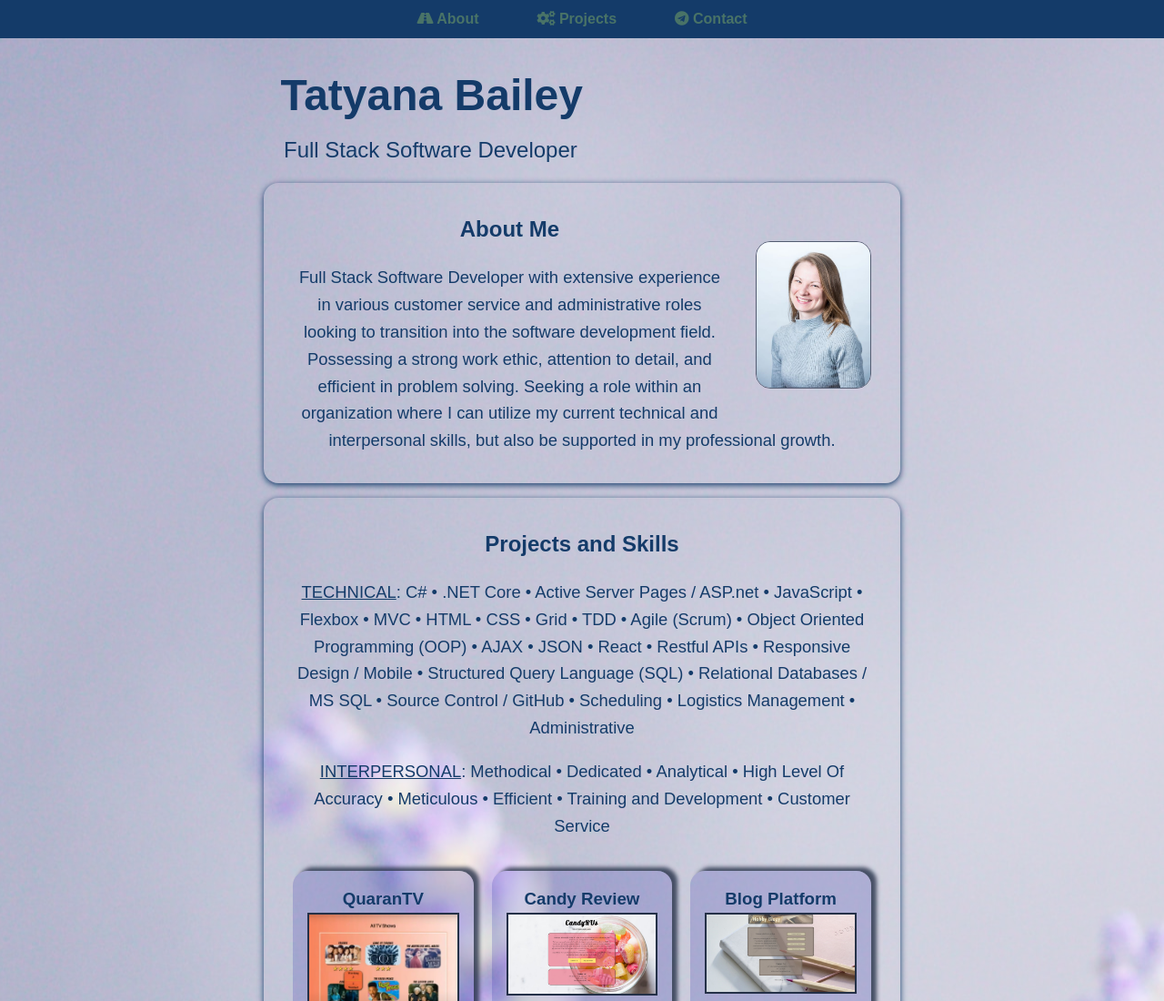
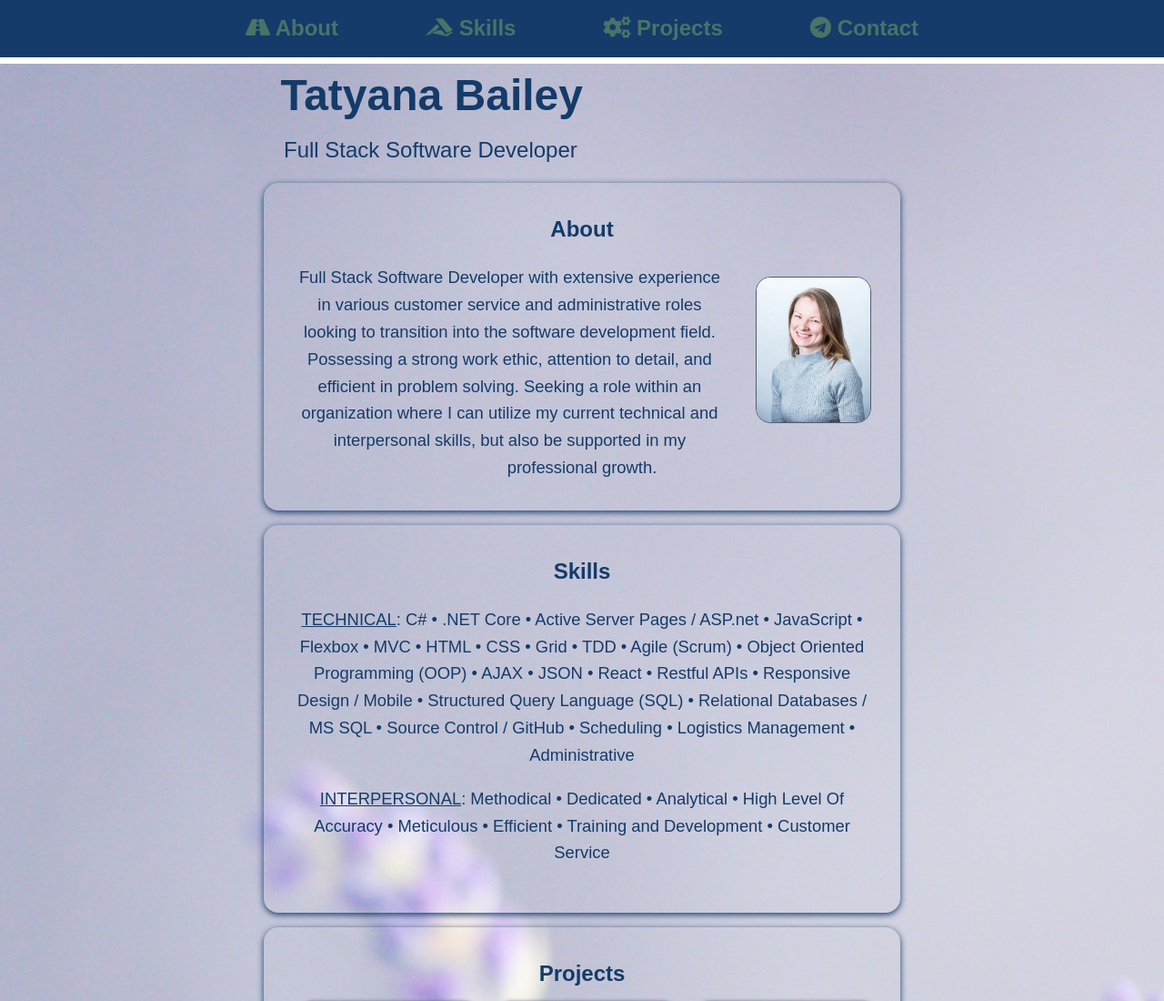
Before and after one commit to tatyanaasb/tatyanaasb.github.io, a plain HTML site: page index.html in a window 1280 px wide. Shown: the top 1100 px of the page at 91% size. Drawn offline with Linux system fonts and the light colour scheme.

Commit message:
Placed Skills into its own section, nav button. Figuring out space above header

```diff
--- a/index.html
+++ b/index.html
@@ -13,32 +13,33 @@
 
 <body>
     <nav>
-        <a href="#aboutMe"><i class="fas fa-road"></i>  About</a>
+        <a href="#about"><i class="fas fa-road"></i>  About</a>
+        <a href="#skills"><i class="fab fa-accusoft"></i>  Skills</a>
         <a href="#projects"><i class="fas fa-cogs"></i>  Projects</a>
         <a href="#contact"><i class="fab fa-telegram"></i>  Contact</a>
     </nav>
     <header>
-        <div>
-            <h1>Tatyana Bailey</h1>
-            <span>Full Stack Software Developer</span>
-        </div>
+        <h1>Tatyana Bailey</h1>
+        <span>Full Stack Software Developer</span>
     </header>
 
     <main>
-        <section id="aboutMe">
+        <section id="about">
             <div>
+                <h2>About</h2>
                 <img src="images/Professional_Portfolio2.jpg" width="20%" alt="Photograph of Tatyana Bailey">
-                <h2>About Me</h2>
                 <p>Full Stack Software Developer with extensive experience in various customer service and administrative roles looking to transition into the software development field. Possessing a strong work ethic, attention to detail, and efficient in problem solving. Seeking a role within an organization where I can utilize my current technical and interpersonal skills, but also be supported in my professional growth.</p>
             </div>
         </section>
 
+        <section id="skills">
+            <h2>Skills</h2>
+            <p><u>TECHNICAL</u>: C# • .NET Core • Active Server Pages / ASP.net • JavaScript • Flexbox • MVC • HTML • CSS • Grid • TDD • Agile (Scrum) • Object Oriented Programming (OOP) • AJAX • JSON • React • Restful APIs • Responsive Design / Mobile • Structured Query Language (SQL) • Relational Databases / MS SQL • Source Control / GitHub • Scheduling • Logistics Management • Administrative</p>
+            <p><u>INTERPERSONAL</u>: Methodical • Dedicated • Analytical • High Level Of Accuracy • Meticulous • Efficient • Training and Development • Customer Service</p>
+        </section>
+
         <section id="projects">
-            <h2>Projects and Skills</h2>
-            <p><u>TECHNICAL</u>: C# • .NET Core • Active Server Pages / ASP.net • JavaScript • Flexbox • MVC • HTML • CSS • Grid • TDD • Agile (Scrum)
-                • Object Oriented Programming (OOP) • AJAX • JSON • React • Restful APIs • Responsive Design / Mobile • Structured Query Language (SQL)
-                • Relational Databases / MS SQL • Source Control / GitHub • Scheduling • Logistics Management • Administrative</p>
-            <p><u>INTERPERSONAL</u>: Methodical • Dedicated • Analytical • High Level Of Accuracy • Meticulous • Efficient • Training and Development • Customer Service</p>
+            <h2>Projects</h2>
             <div id="projectsList">
                 <article>
                     <h3>QuaranTV</h3>
--- a/style.css
+++ b/style.css
@@ -53,6 +53,7 @@ nav {
 
 nav a {
     padding: .5em 2em;
+    font-size: 1.5em;
     text-decoration: none;
     color: #497367;
     font-weight: bold;
@@ -74,14 +75,13 @@ section {
 section > p {
     margin: 1em 0;
 }
-/* #aboutMe > div > p {
+/* #about > div > p {
     a lerning ref mark for self
 } */
 
 
 /* HEADER*/
 header {
-    width: 60%;
     margin: 1em auto;
     padding: 0em 1em;
 }
@@ -100,12 +100,12 @@ header span {
 
 
 /* ABOUT */
-#aboutMe {
+#about {
     display: flex;
     flex-flow: row;
 }
 
-#aboutMe img {
+#about img {
     border-radius: 1em;
     float: right;
     margin: 2em 0 1em 2em;
@@ -135,7 +135,7 @@ header span {
 }
 
 #projectsList article img:hover {
-    border: 4px solid rgb(101, 125, 231);
+    opacity: 0.6;
 }
 
 hr {
```
Also changed, not shown: images/github.png (added).
